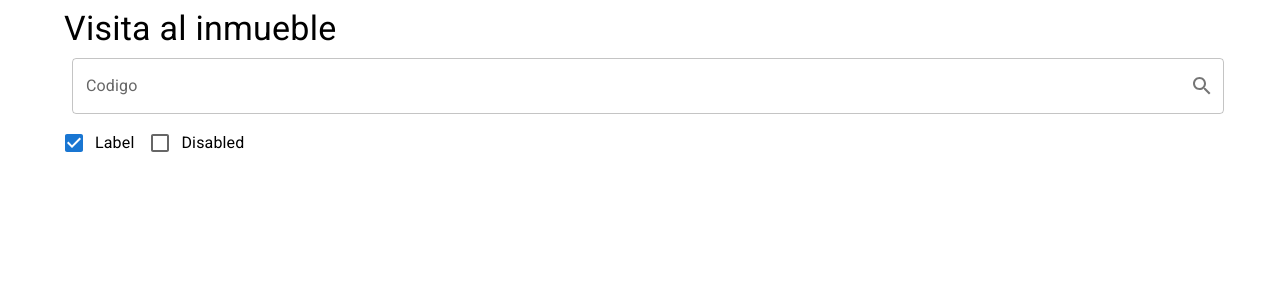
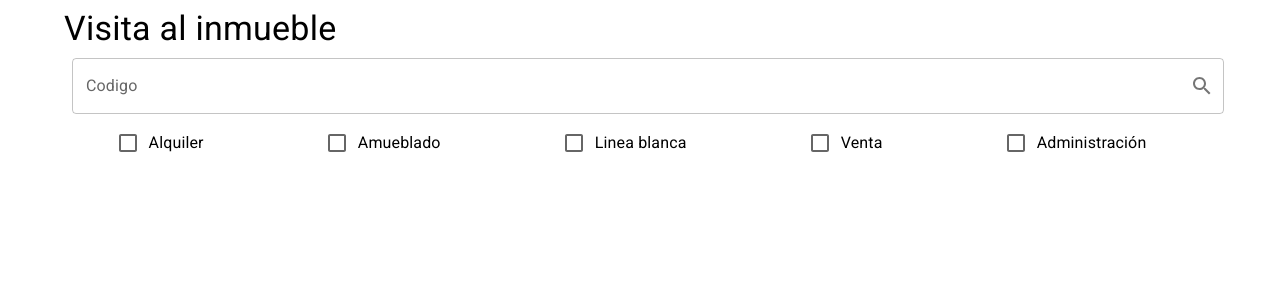
Before and after one commit to gaperaltav/property-visit, a React (Create React App) app: page / in a window 1280 px wide. Shown: the top 300 px of the page. Built offline with nearby package versions, Linux system fonts and the light colour scheme.

Commit message:
Addig Property attributes

```diff
--- a/src/components/PropertyAttibutes/propertyAttributes.jsx
+++ b/src/components/PropertyAttibutes/propertyAttributes.jsx
@@ -1,19 +1,16 @@
 import React from 'react'
 import { FormGroup, FormControlLabel, Checkbox } from '@mui/material'
 
-function PropertyAttibutes() {
+function PropertyAttributes() {
   return (
-    <FormGroup row>
-      <FormControlLabel
-        label="Label"
-        control={<Checkbox defaultChecked />}
-      />
-      <FormControlLabel
-        label="Disabled"
-        control={<Checkbox />}
-      />
+    <FormGroup sx={{ display: 'flex', justifyContent: 'space-around' }} row>
+      <FormControlLabel label="Alquiler" control={<Checkbox />} />
+      <FormControlLabel label="Amueblado" control={<Checkbox />} />
+      <FormControlLabel label="Linea blanca" control={<Checkbox />} />
+      <FormControlLabel label="Venta" control={<Checkbox />} />
+      <FormControlLabel label="Administración" control={<Checkbox />} />
     </FormGroup>
   )
 }
 
-export default PropertyAttibutes
+export default PropertyAttributes
```
